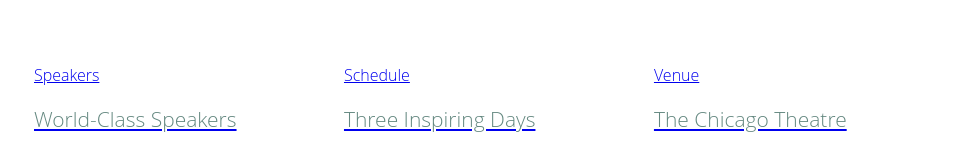
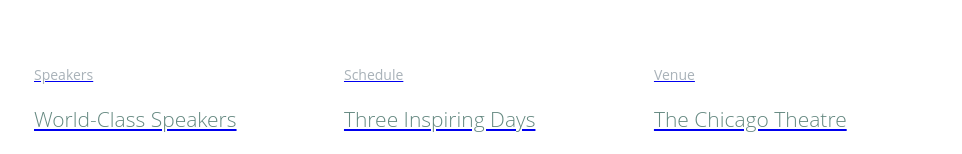
Before and after one commit to jlapt/Quickediter-2.0, a plain HTML site: page index.html in a window 1280 px wide. Shown: the part 354-508 px from the top of the page, without its empty margins (156-1118 px from the left). Drawn offline with Linux system fonts and the light colour scheme.

Commit message:
update main.css

```diff
--- a/main.css
+++ b/main.css
@@ -152,6 +152,11 @@ h3 {
 h4 {
   font-size: 18px;
 }
+h5 {
+  color: #a9b2b9;
+  font-size: 14px;
+  font-weight: 400;
+}
 
 /*
   ========================================
```
